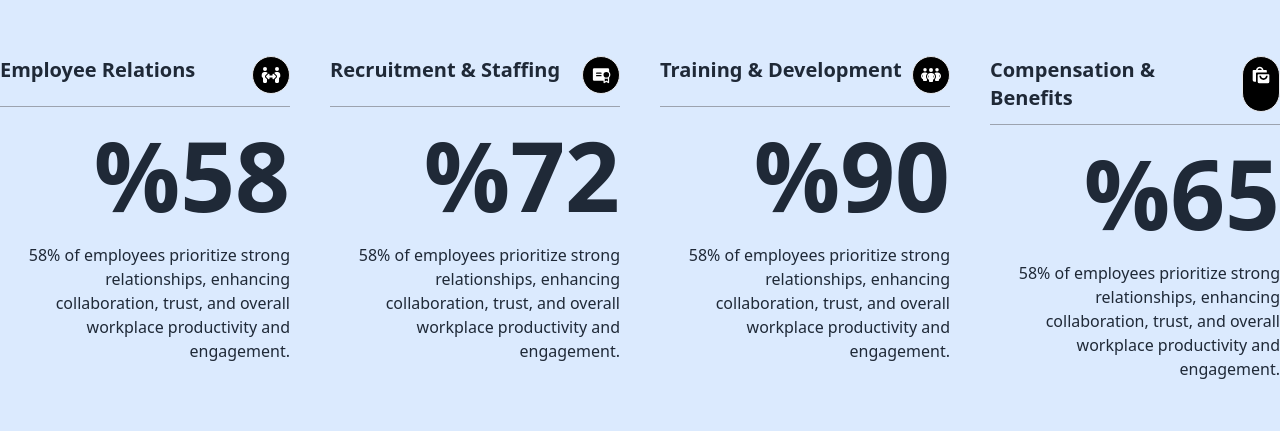
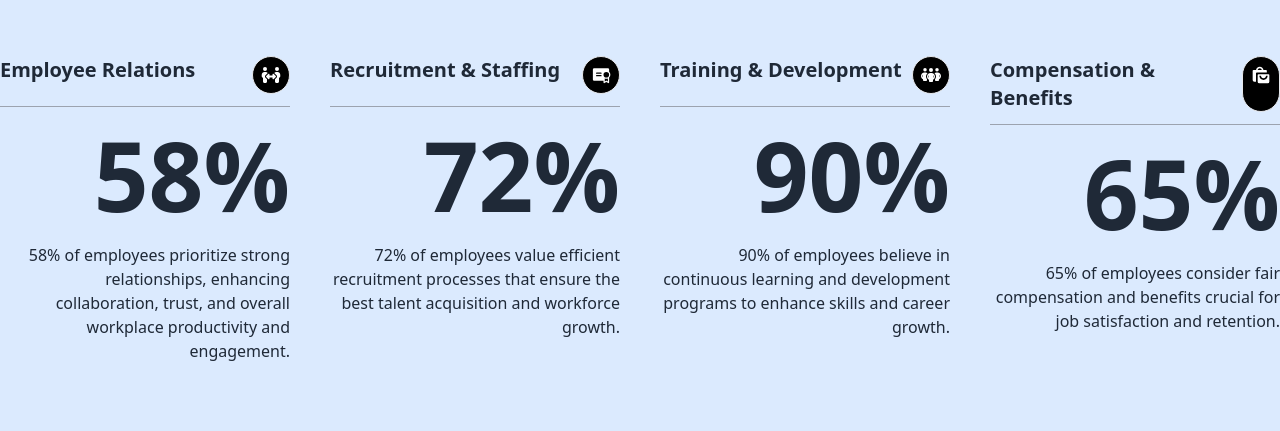
Before and after one commit to Fahima-anny/work-stream-client, a React (Vite) app: page / in a window 1280 px wide. Shown: the part 1560-1991 px from the top of the page. Built offline with nearby package versions, Linux system fonts and the light colour scheme; no server answers.

Commit message:
home page edited

```diff
--- a/package.json
+++ b/package.json
@@ -27,6 +27,7 @@
     "react-helmet-async": "^2.0.5",
     "react-hook-form": "^7.54.2",
     "react-icons": "^5.4.0",
+    "react-intersection-observer": "^9.15.1",
     "react-rating": "^2.0.5",
     "react-router-dom": "^7.1.1",
     "react-toastify": "^11.0.2",
--- a/src/Layout/Home/About/About.jsx
+++ b/src/Layout/Home/About/About.jsx
@@ -30,9 +30,9 @@ const AboutUs = () => {
             {/* Hero Section */}
             <div
                 data-aos="fade-in"
-        className="hero aboutHero md:h-[80vh] object-top"
+                className="hero  md:h-[80vh] object-top"
                 style={{
-          backgroundImage: "url(https://i.ibb.co.com/RGP68cYC/young-cheerful-entrepreneurs-having-fun-while-working-together-office.jpg)",
+                    backgroundImage: "url(https://i.ibb.co.com/Sprc1zR/medium-shot-people-working-desk.jpg)",
                 }}
             >
                 <div className="hero-overlay bg-black bg-opacity-60"></div>
@@ -138,6 +138,23 @@ const AboutUs = () => {
                             </div>
                         </div>
                     </div>
+
+                    {/* Image Section */}
+                    <div
+                     data-aos="fade-in"
+                    className="relative flex justify-end">
+                        <img
+                            className="xl:w-3/4 rounded-tr-2xl rounded-bl-2xl "
+                            src="https://i.ibb.co.com/Qd97QZp/happy-young-business-colleagues-using-laptop-computer-talking-with-each-other.jpg" alt="" />
+                        <div
+                            className="w-[25vw] absolute left-5 -bottom-40 hidden xl:block"
+                        >
+                            <img
+                                className="rounded-tr-2xl rounded-bl-2xl border-t-8 border-r-8 border-t-base-100 border-r-base-100  "
+                                src="https://i.ibb.co.com/80mQkLW/medium-shot-woman-working-laptop.jpg" alt="" />
+                        </div>
+                    </div>
+
                 </div>
             </div>
         </div>
--- a/src/Layout/Home/Home/Banner.jsx
+++ b/src/Layout/Home/Home/Banner.jsx
@@ -1,3 +1,5 @@
+import { Link } from "react-router-dom";
+
 const Banner = () => {
     return (
       <div id="banner" className="banner-rounded bg-base-100">
@@ -14,7 +16,7 @@ const Banner = () => {
               <p className="mb-5 para">
               Optimize your workforce operations effortlessly, enhance productivity, and create a smarter, more efficient workplace with streamlined employee management solutions.
               </p>
-              <button className="px-4 hover:bg-[#000f38] duration-300 py-1 bg-black border-2 border-blue-700 rounded-badge ">Get Started</button>
+              <Link to="/dashboard" className="px-4 hover:bg-[#000f38] duration-300 py-1 bg-black border-2 border-blue-700 rounded-badge ">Get Started</Link>
             </div>
           </div>
         </div>
--- a/src/Layout/Home/Home/EmployeeExperience.jsx
+++ b/src/Layout/Home/Home/EmployeeExperience.jsx
@@ -2,61 +2,84 @@ import { BiSolidShoppingBags } from "react-icons/bi";
 import { FaPeopleArrows, FaPeopleGroup } from "react-icons/fa6";
 import { PiCertificateFill } from "react-icons/pi";
 import { TiArrowForward } from "react-icons/ti";
-
+import CountUp from "react-countup";
+import { useInView } from "react-intersection-observer";
 
 const EmployeeExperience = () => {
+    const { ref, inView } = useInView({ triggerOnce: true, threshold: 0.3 });
+
     return (
         <div className="bg-accent">
-        <div className="mx-auto max-w-screen-xl px-3 xl:px-0 py-10">
-             <h3 className="w-fit mx-auto bg-blue-100 border border-blue-700 rounded-lg mt-5 py-1 px-2 text-blue-600 font-semibold flex items-center"><TiArrowForward className="text-2xl " /> Employee Experience </h3>
-                            <h1 className="my-5 text-2xl md:text-4xl font-bold font-serif  text-center max-w-2xl mx-auto">Strategies to Enhance Engagement and Well-being</h1>
-                            {/* <p className="text-gray-500 text-center max-w-4xl mx-auto">Our services ensure seamless employee management with advanced tools, improving productivity, simplifying workflows, and fostering a collaborative work environment.</p> */}
+            <div className="mx-auto max-w-screen-xl px-3 xl:px-0 py-10" ref={ref}>
+                <h3 className="w-fit mx-auto bg-blue-100 border border-blue-700 rounded-lg mt-5 py-1 px-2 text-blue-600 font-semibold flex items-center">
+                    <TiArrowForward className="text-2xl " /> Employee Experience
+                </h3>
+                <h1 className="my-5 text-2xl md:text-4xl font-bold font-serif text-center max-w-2xl mx-auto">
+                    Strategies to Enhance Engagement and Well-being
+                </h1>
 
                 <div className="grid grid-cols-1 md:grid-cols-2 xl:grid-cols-4 gap-10 py-10">
                     <div>
-       <h2 className="border-b border-b-gray-400 flex justify-between pb-3 text-xl font-bold"> Employee Relations
+                        <h2 className="border-b border-b-gray-400 flex justify-between pb-3 text-xl font-bold">
+                            Employee Relations
                             <div className="p-2 rounded-full bg-black border">
-        <FaPeopleArrows className=" text-white " />
+                                <FaPeopleArrows className="text-white" />
                             </div>
                         </h2>
-        <h1 className="text-3xl md:text-8xl font-bold text-right text-base-content py-5">%58</h1>
-        <p className="text-right">58% of employees prioritize strong relationships, enhancing collaboration, trust, and overall workplace productivity and engagement.</p>
+                        <h1 className="text-3xl md:text-8xl font-bold text-right text-base-content py-5">
+                            {inView ? <CountUp end={58} duration={2} /> : "0"}%
+                        </h1>
+                        <p className="text-right">
+                            58% of employees prioritize strong relationships, enhancing collaboration, trust, and overall workplace productivity and engagement.
+                        </p>
                     </div>
 
                     <div>
-       <h2 className="border-b border-b-gray-400 flex justify-between pb-3 text-xl font-bold"> Recruitment & Staffing
+                        <h2 className="border-b border-b-gray-400 flex justify-between pb-3 text-xl font-bold">
+                            Recruitment & Staffing
                             <div className="p-2 rounded-full bg-black border">
-        <PiCertificateFill className=" text-white " />
+                                <PiCertificateFill className="text-white" />
                             </div>
                         </h2>
-        <h1 className="text-3xl md:text-8xl font-bold text-right text-base-content py-5">%72</h1>
-        <p className="text-right">58% of employees prioritize strong relationships, enhancing collaboration, trust, and overall workplace productivity and engagement.</p>
+                        <h1 className="text-3xl md:text-8xl font-bold text-right text-base-content py-5">
+                            {inView ? <CountUp end={72} duration={2} /> : "0"}%
+                        </h1>
+                        <p className="text-right">
+                            72% of employees value efficient recruitment processes that ensure the best talent acquisition and workforce growth.
+                        </p>
                     </div>
 
                     <div>
-       <h2 className="border-b border-b-gray-400 flex justify-between pb-3 text-xl font-bold"> Training & Development
+                        <h2 className="border-b border-b-gray-400 flex justify-between pb-3 text-xl font-bold">
+                            Training & Development
                             <div className="p-2 rounded-full bg-black border">
-        <FaPeopleGroup className=" text-white " />
+                                <FaPeopleGroup className="text-white" />
                             </div>
                         </h2>
-        <h1 className="text-3xl md:text-8xl font-bold text-right text-base-content py-5">%90</h1>
-        <p className="text-right">58% of employees prioritize strong relationships, enhancing collaboration, trust, and overall workplace productivity and engagement.</p>
+                        <h1 className="text-3xl md:text-8xl font-bold text-right text-base-content py-5">
+                            {inView ? <CountUp end={90} duration={2} /> : "0"}%
+                        </h1>
+                        <p className="text-right">
+                            90% of employees believe in continuous learning and development programs to enhance skills and career growth.
+                        </p>
                     </div>
+
                     <div>
-       <h2 className="border-b border-b-gray-400 flex justify-between pb-3 text-xl font-bold"> Compensation & Benefits
+                        <h2 className="border-b border-b-gray-400 flex justify-between pb-3 text-xl font-bold">
+                            Compensation & Benefits
                             <div className="p-2 rounded-full bg-black border">
-        <BiSolidShoppingBags className=" text-white " />
+                                <BiSolidShoppingBags className="text-white" />
                             </div>
                         </h2>
-        <h1 className="text-3xl md:text-8xl font-bold text-right text-base-content py-5">%65</h1>
-        <p className="text-right">58% of employees prioritize strong relationships, enhancing collaboration, trust, and overall workplace productivity and engagement.</p>
+                        <h1 className="text-3xl md:text-8xl font-bold text-right text-base-content py-5">
+                            {inView ? <CountUp end={65} duration={2} /> : "0"}%
+                        </h1>
+                        <p className="text-right">
+                            65% of employees consider fair compensation and benefits crucial for job satisfaction and retention.
+                        </p>
                     </div>
-
                 </div>
-
-
             </div>
-
         </div>
     );
 };
--- a/src/Layout/Home/Home/Home.jsx
+++ b/src/Layout/Home/Home/Home.jsx
@@ -15,7 +15,7 @@ const Home = () => {
 
   useEffect(() => {
     AOS.init({
-      duration: 2500,
+      duration: 2000,
       once: true,
       offset: 100,
     });
@@ -32,20 +32,20 @@ const Home = () => {
           <Banner></Banner>
           </div>
 
-          <div data-aos="fade-left" className="pb-20 mx-auto max-w-screen-xl px-3 xl:px-0">
+          <div data-aos="fade-in" className="pb-20 mx-auto max-w-screen-xl px-3 xl:px-0">
           <Features></Features>
           </div>
 
-          <div data-aos="fade-left" className="pb-20 ">
+          <div data-aos="fade-in" className="pb-20 ">
           <EmployeeExperience></EmployeeExperience>
           </div>
 
-          <div  data-aos="fade-right" className="pb-20 mx-auto max-w-screen-xl px-3 xl:px-0">
+          <div  data-aos="fade-in" className="pb-20 mx-auto max-w-screen-xl px-3 xl:px-0">
           <AboutUs></AboutUs>
           </div>
 
 
-<div data-aos="fade-right">
+<div data-aos="fade-in">
           <Testimonials></Testimonials>
 </div>
 
@@ -53,7 +53,7 @@ const Home = () => {
   <BlogSection></BlogSection>
 </div>
 
-           <div data-aos="fade-left" className="pb-20 mx-auto max-w-screen-xl px-3 xl:px-0">
+           <div data-aos="fade-in" className="pb-20 mx-auto max-w-screen-xl px-3 xl:px-0">
           <FAQ></FAQ>
           </div>
 
```
Also changed, not shown: 1 other file (tests, documents, lock files or other folders). Lines whose indentation alone changed are shown as unchanged.
